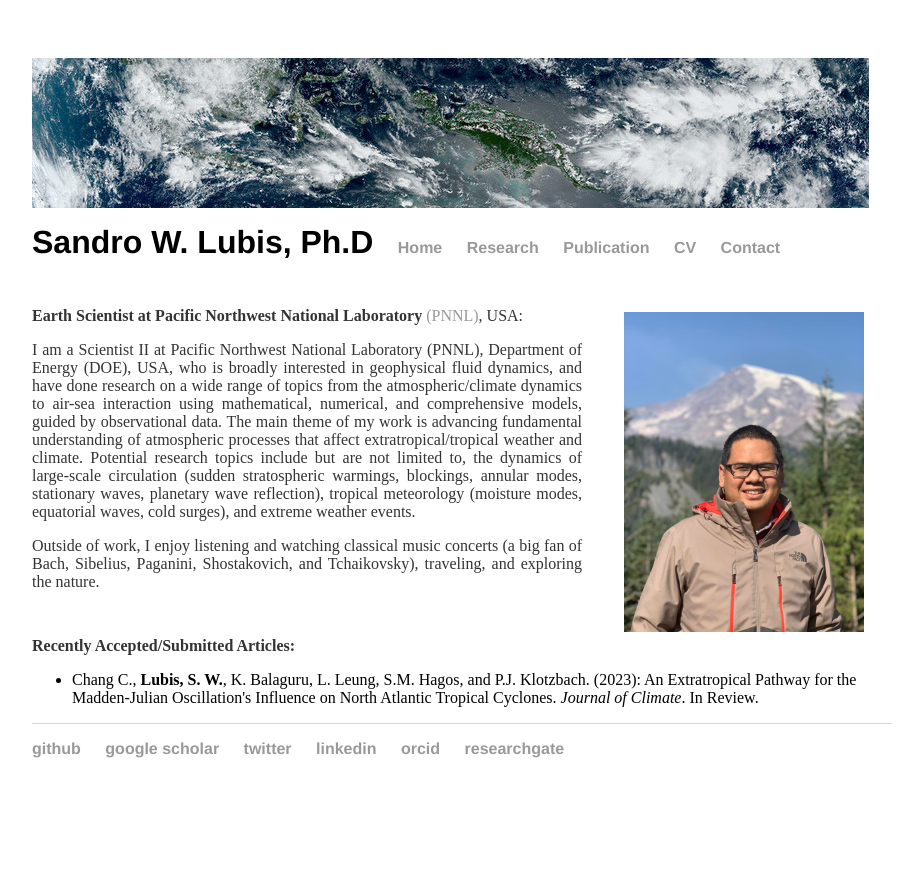
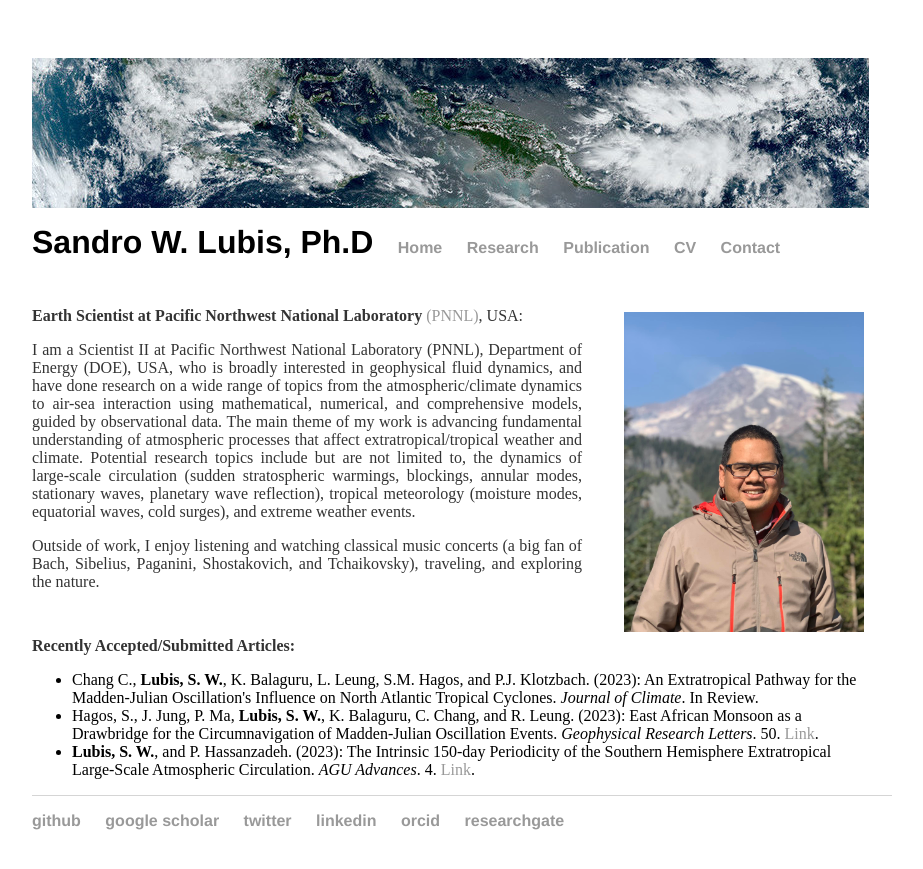
Before and after one commit to sandrolubis/sandrolubis.github.io, a Jekyll site: the page built from index.html, in a window 1280 px wide. Shown: the top 869 px of the page, without its empty margins (276-1199 px from the left). Built offline with Jekyll 4.4.1, drawn with Linux system fonts in a browser that asks for light colours.

Commit message:
Update index.html

```diff
--- a/index.html
+++ b/index.html
@@ -47,6 +47,8 @@ div.relative {
 	<p class="ex", style="padding-top:30px"><font size=3><b>Recently Accepted/Submitted Articles:</b></p>
 		<ul class="ex">
 		<li>Chang C., <b>Lubis, S. W.</b>, K. Balaguru, L. Leung, S.M. Hagos, and P.J. Klotzbach. (2023): An Extratropical Pathway for the Madden-Julian Oscillation's Influence on North Atlantic Tropical Cyclones. <i>Journal of Climate</i>. In Review.</li>
+		<li>Hagos, S., J. Jung, P. Ma, <b>Lubis, S. W.</b>, K. Balaguru, C. Chang, and R. Leung. (2023): East African Monsoon as a Drawbridge for the Circumnavigation of Madden-Julian Oscillation Events. <i>Geophysical Research Letters</i>. 50. <a href="https://doi.org/10.1029/2023GL102906">Link</a>.</li>
+		<li><b>Lubis, S. W.</b>, and P. Hassanzadeh. (2023): The Intrinsic 150-day Periodicity of the Southern Hemisphere Extratropical Large-Scale Atmospheric Circulation. <i>AGU Advances</i>. 4. <a href="https://doi.org/10.1029/2022AV000833">Link</a>.</li>
 		</ul>
 
 </div>
```
